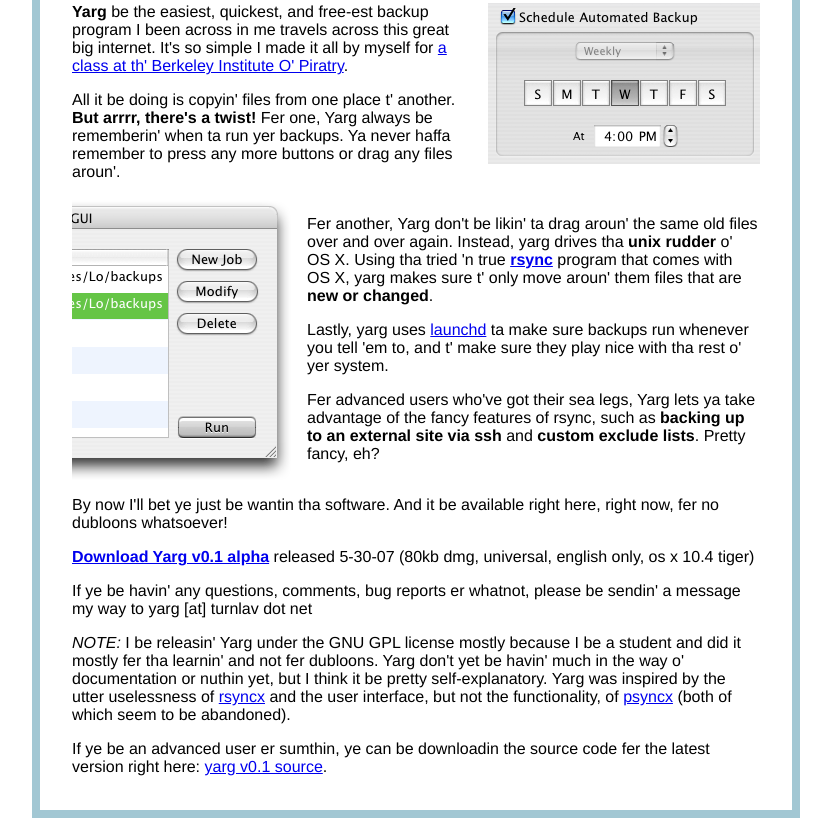
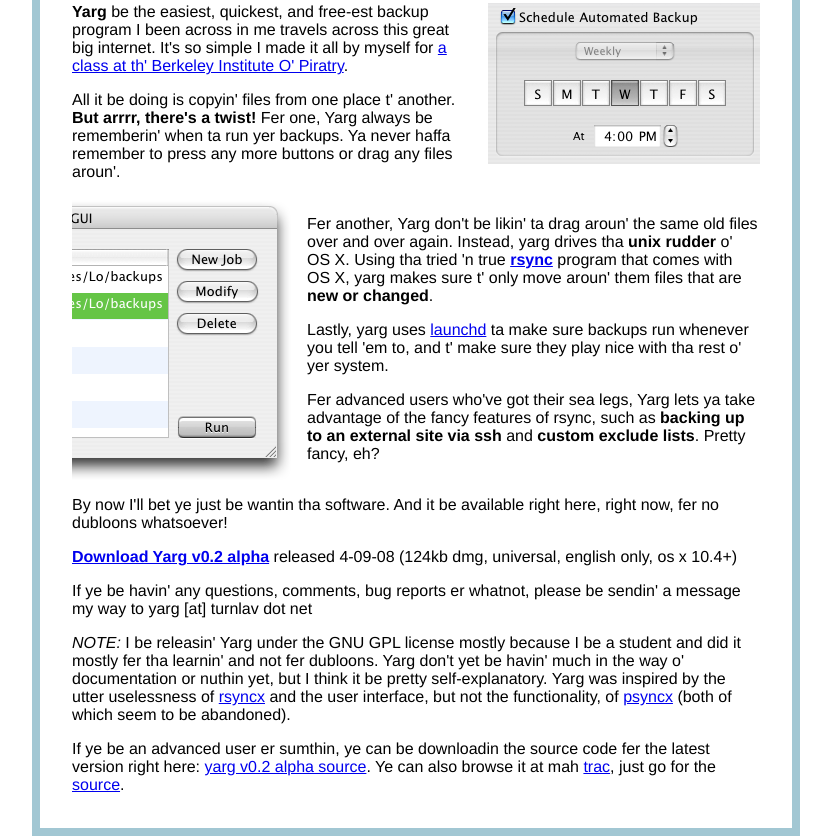
Before and after one commit to Pretz/Yarg, a plain HTML site: page website/index.html in a window 1280 px wide. Shown: the part 394-1230 px from the top of the page, without its empty margins (224-1055 px from the left). Drawn offline with Linux system fonts and the light colour scheme.

```diff
--- a/website/index.html
+++ b/website/index.html
@@ -83,7 +83,7 @@
  	   <p style="clear: both"> By now I'll bet ye just be wantin tha software. And it be available right here,
  	   right now, fer no dubloons whatsoever!</p>
 
- 	   <p><strong><a href="yargv01apha.dmg">Download Yarg v0.1 alpha</a></strong> released 5-30-07 (80kb dmg, universal, english only, os x 10.4 tiger)</p>
+ 	   <p><strong><a href="yargv02apha.dmg">Download Yarg v0.2 alpha</a></strong> released 4-09-08 (124kb dmg, universal, english only, os x 10.4+)</p>
 
  	   <p> If ye be havin' any questions,
  	     comments, bug reports er whatnot, please be sendin' a message my way to yarg [at] turnlav dot net
@@ -97,7 +97,9 @@
  	    (both of which seem to be abandoned).</p>
 
  	    <p>If ye be an advanced user er sumthin, ye can be downloadin the source code fer the latest
- 	    version right here: <a href="yarg01source.tgz">yarg v0.1 source</a>.</p>
+ 	    version right here: <a href="yarg02asource.tgz">yarg v0.2 alpha source</a>.  Ye can also browse
+ 	    it at mah <a href="http://yarg.rilegio.us/">trac</a>, just go for the <a href="http://yarg.rilegio.us/browser/trunk">
+ 	    source</a>.</p>
 
   <div style="clear: both">&nbsp;</div>
   <div>
```
Also changed, not shown: 5 other files.
